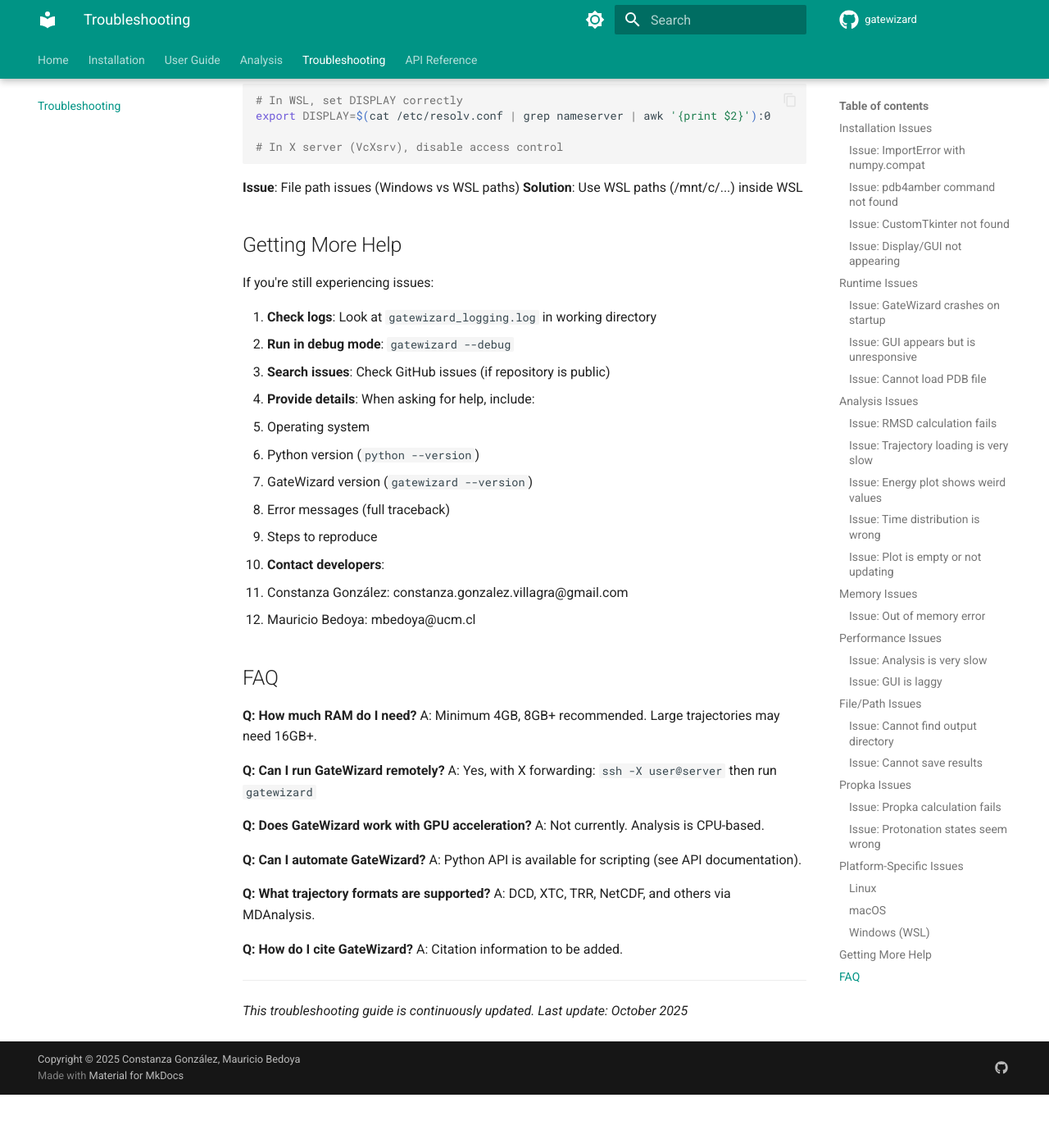
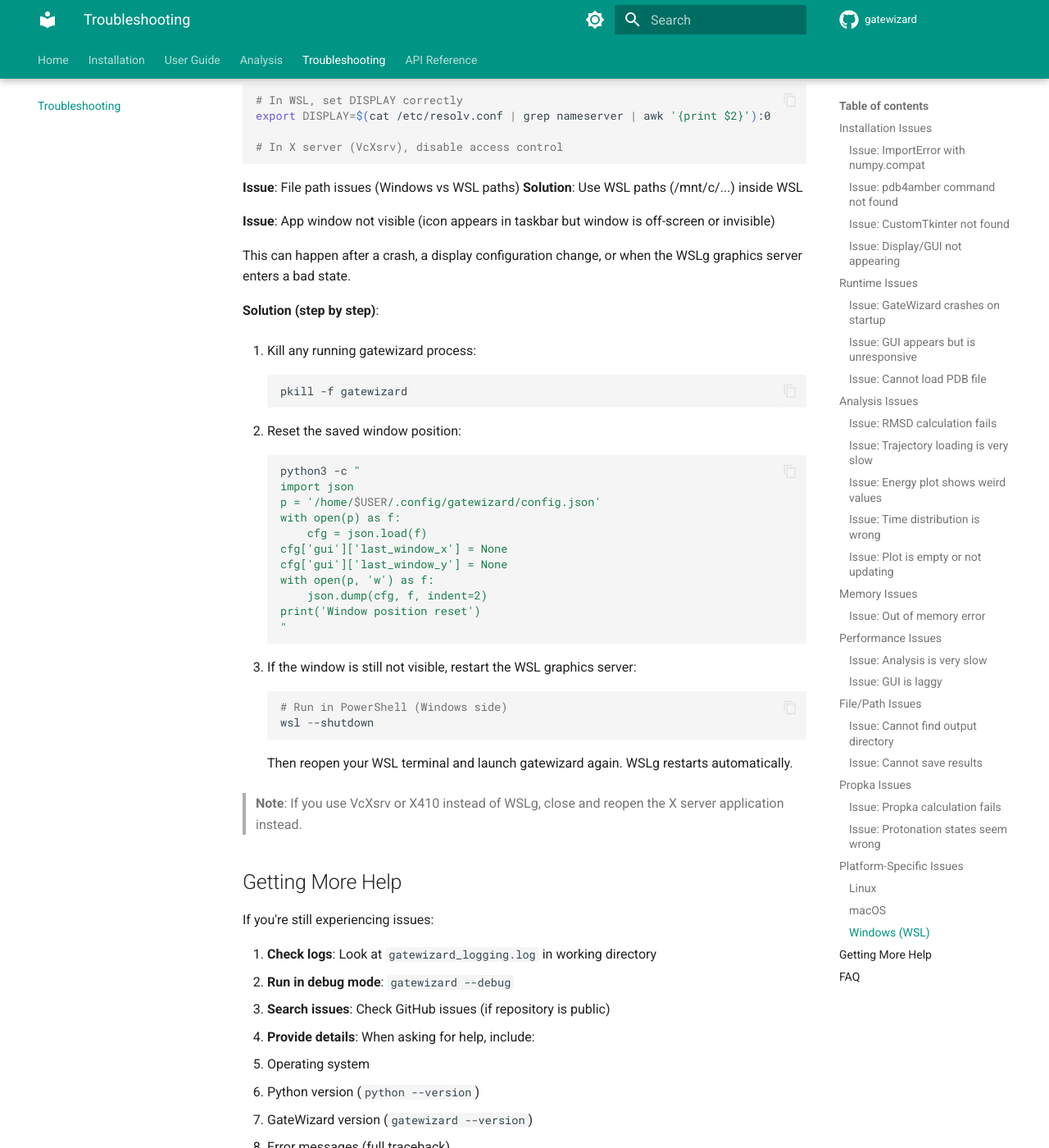
Before and after one commit to maurobedoya/gatewizard, an MkDocs documentation site: the page built from docs/troubleshooting.md, in a window 1280 px wide and 1400 px high, scrolled down 7648 px. Shown: the whole window at 82% size. Built offline with MkDocs 1.6.1 and Material for MkDocs 9.7.7, drawn with Linux system fonts in a browser that asks for light colours; comment, search, counter and statistics services are not loaded; the version menu is left out; before the commit the page ends 8983 px from its top, so only the background shows below that.

Commit message:
Add WSL invisible window troubleshooting entry
Documents pkill, position reset, and wsl --shutdown steps for invisible app window on WSL2.

````diff
--- a/docs/troubleshooting.md
+++ b/docs/troubleshooting.md
@@ -392,6 +392,41 @@
 **Issue**: File path issues (Windows vs WSL paths)
 **Solution**: Use WSL paths (/mnt/c/...) inside WSL
 
+**Issue**: App window not visible (icon appears in taskbar but window is off-screen or invisible)
+
+This can happen after a crash, a display configuration change, or when the WSLg graphics server enters a bad state.
+
+**Solution (step by step)**:
+
+1. Kill any running gatewizard process:
+```bash
+pkill -f gatewizard
+```
+
+2. Reset the saved window position:
+```bash
+python3 -c "
+import json
+p = '/home/$USER/.config/gatewizard/config.json'
+with open(p) as f:
+    cfg = json.load(f)
+cfg['gui']['last_window_x'] = None
+cfg['gui']['last_window_y'] = None
+with open(p, 'w') as f:
+    json.dump(cfg, f, indent=2)
+print('Window position reset')
+"
+```
+
+3. If the window is still not visible, restart the WSL graphics server:
+```powershell
+# Run in PowerShell (Windows side)
+wsl --shutdown
+```
+Then reopen your WSL terminal and launch gatewizard again. WSLg restarts automatically.
+
+> **Note**: If you use VcXsrv or X410 instead of WSLg, close and reopen the X server application instead.
+
 ## Getting More Help
 
 If you're still experiencing issues:
````
